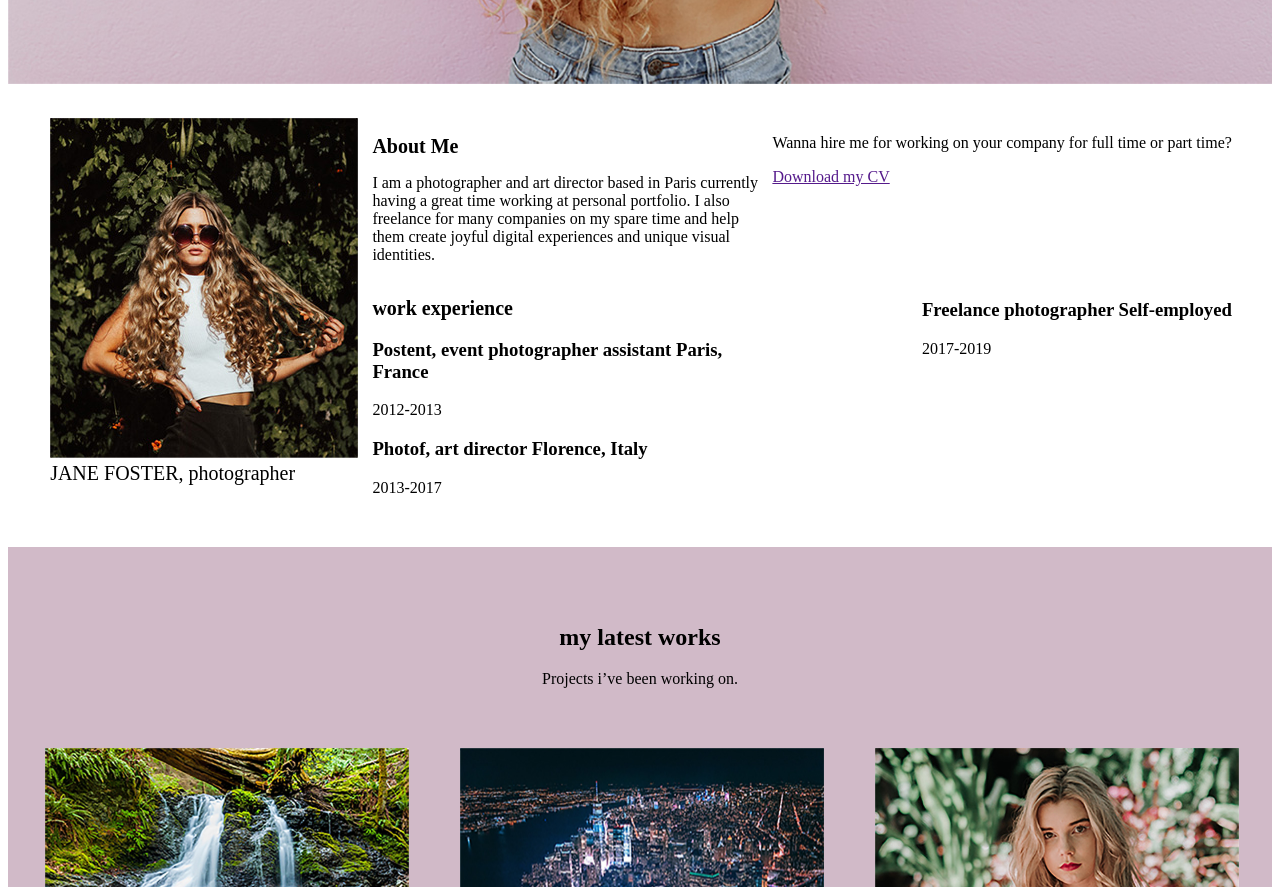
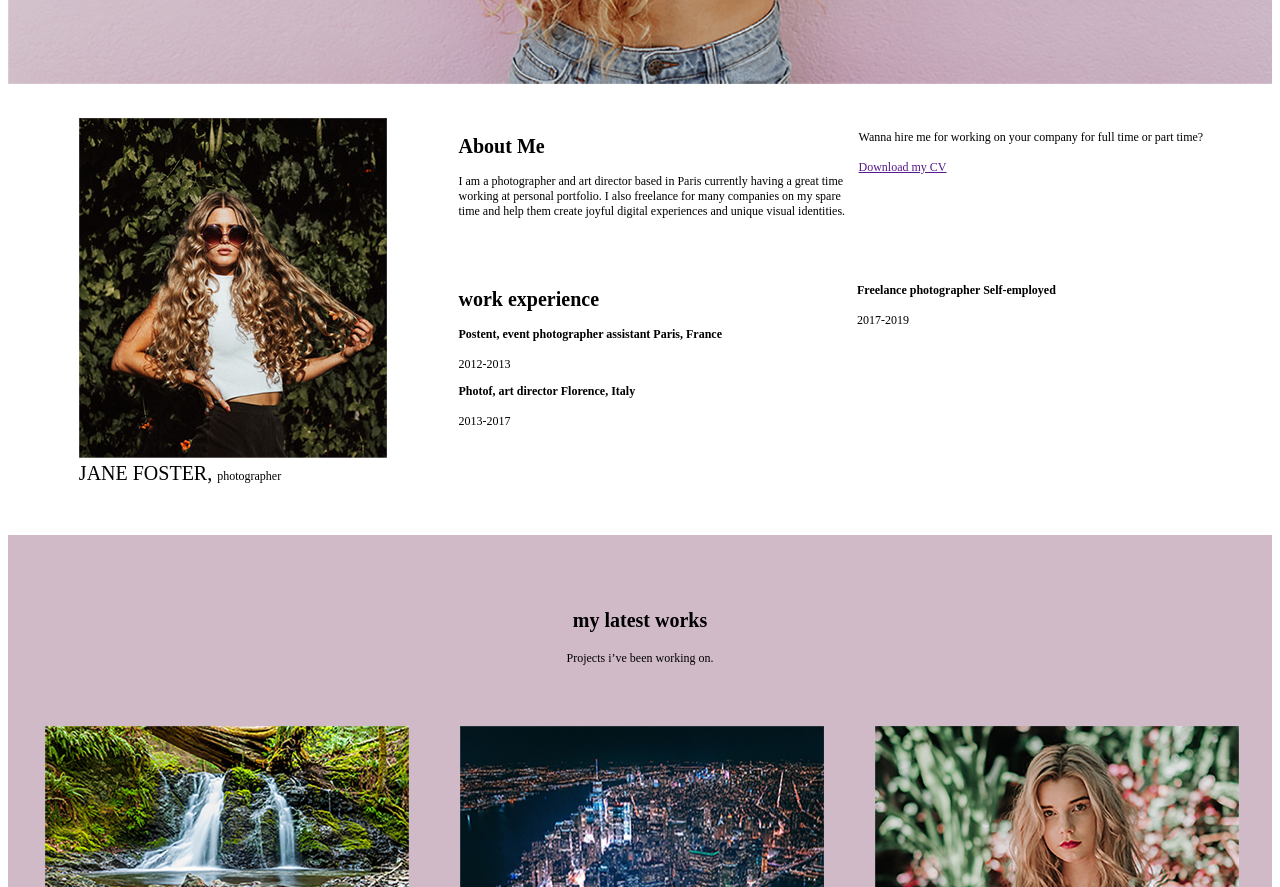
Before and after one commit to tanyaivanova26/Portfolio, a plain HTML site: page index.html in a window 1280 px wide. Shown: the part 680-1567 px from the top of the page. Drawn offline with Linux system fonts and the light colour scheme.

Commit message:
Add markup
Font-size, padding, marrgin

```diff
--- a/index.html
+++ b/index.html
@@ -27,7 +27,7 @@
 			<section class="about">
 				<div>
 					<img src="images/about.jpg"
-					srcset="img/about@2x.jpg 2x" class="portfolio-image">
+					srcset="images/about@2x.jpg 2x" class="portfolio-image">
 					<br/>
 					<span class="subtitle">JANE FOSTER, <span class="subtitle-small">photographer</span></span>
 				</div>
@@ -35,31 +35,31 @@
 					<div class="about-me-container">
 						<div class="about-me-text">
 							<h2 class="subtitle">About Me</h2>
-							<p >I am a photographer and art director based in Paris currently having a great time working at personal portfolio. I also freelance for many companies on my spare time and help them create joyful digital experiences and unique visual identities.</p>
+							<p class="about-me-photographer">I am a photographer and art director based in Paris currently having a great time working at personal portfolio. I also freelance for many companies on my spare time and help them create joyful digital experiences and unique visual identities.</p>
 						</div>
 						<div>
-							<p>Wanna hire me for working on your company for full time or part time?</p>
-							<a href="">Download my CV</a>
+							<p class="about-me-photographer">Wanna hire me for working on your company for full time or part time?</p>
+							<a href="" class="cv">Download my CV</a>
 						</div>
 					</div>
 					<div class="experience">
 						<div class="work-experience">
 							<h2 class="subtitle">work experience</h2>
 							<h3>Postent, event photographer assistant Paris, France</h3>
-							<span>2012-2013</span>
+							<span class="working-period">2012-2013</span>
 							<h3>Photof, art director Florence, Italy</h3>
-							<span>2013-2017</span>
+							<span class="working-period">2013-2017</span>
 						</div>
-						<div>
+						<div class="freelance">
 							<h3>Freelance photographer Self-employed</h3>
-							<span>2017-2019</span>
+							<spa class="working-period">2017-2019</span>
 						</div>
 					</div>
 				</div>
 			</section>
 			<section class="my-latest-works">
 				<div class="latest-works-title">
-					<h2>my latest works</h2>
+					<h2 class="subtitle">my latest works</h2>
 					<span class="projects">Projects i’ve been working on.</span>
 				</div>
 				<ul class="links-works">
--- a/style.css
+++ b/style.css
@@ -12,6 +12,7 @@
 .link{
 	text-decoration: none;
 	color: black;
+	font-size: 12px;
 }
 .menu-container{
 	display: flex;
@@ -65,12 +66,19 @@
 .about-me-text{
 	max-width: 400px;
 }
+.about-me-photographer{
+	font-size: 12px;
+}
 .experience{
 	display: flex;
-	justify-content: space-between;
+	justify-content: 50%;
+	margin: 40px 0 0 0;
 }
 .work-experience{
 	max-width: 400px;
+}
+h3{
+	font-size: 12px;
 }
 .my-latest-works{
 	background:#d1bac8;
@@ -81,6 +89,7 @@
 }
 .projects{
 	padding: 18px 0 0 0;
+	font-size: 12px;
 }
 .links-works{
 	display: flex;
@@ -92,3 +101,15 @@
 	width: 364px;
 	height: 234px;
 }
+.freelance{
+	padding: 0 0 0 135px;
+}
+.working-period{
+	font-size: 12px;
+}
+.subtitle-small{
+	font-size: 12px;
+}
+.cv{
+	font-size: 12px;
+}
```
Also changed, not shown: images/portfolio@2x.jpg (added).
